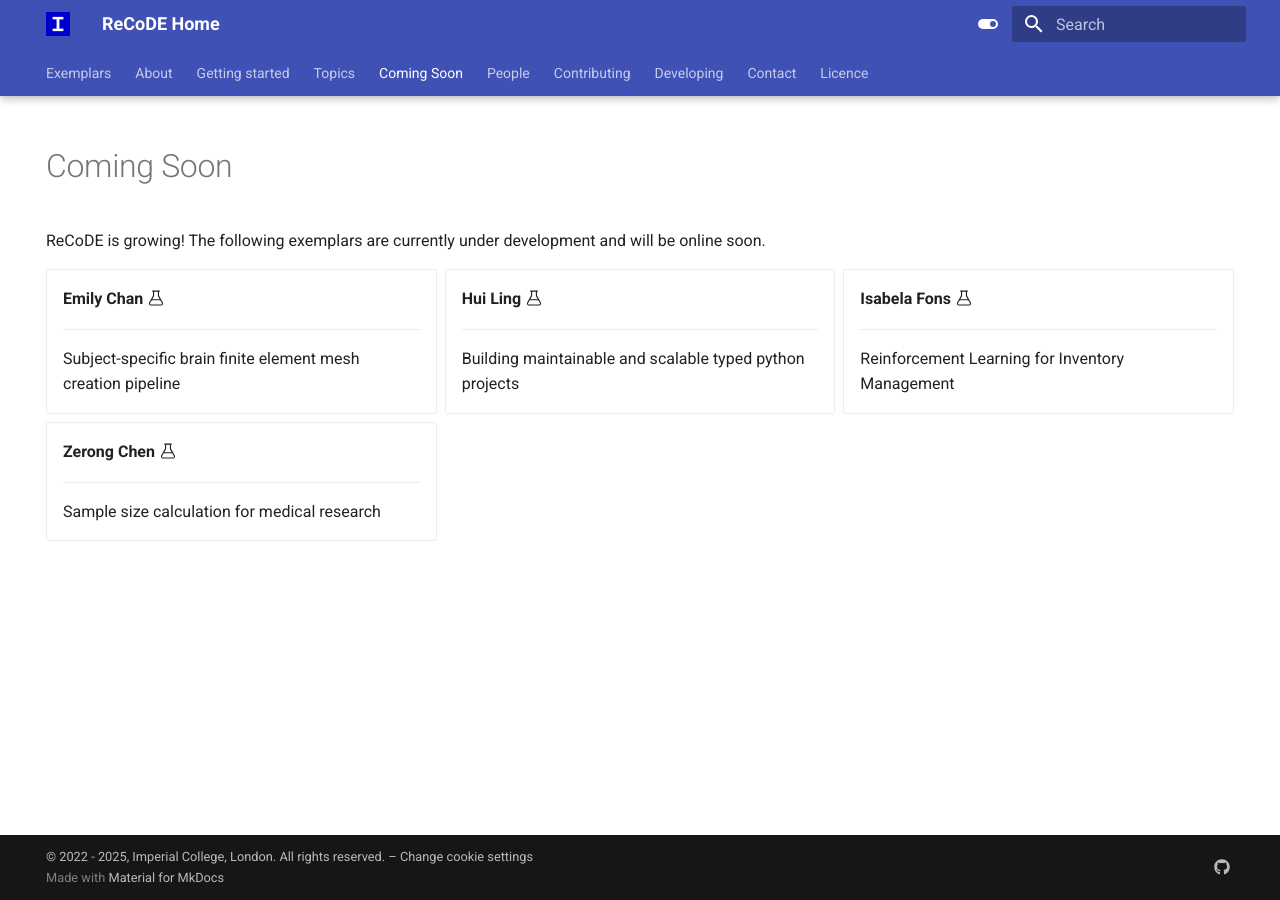
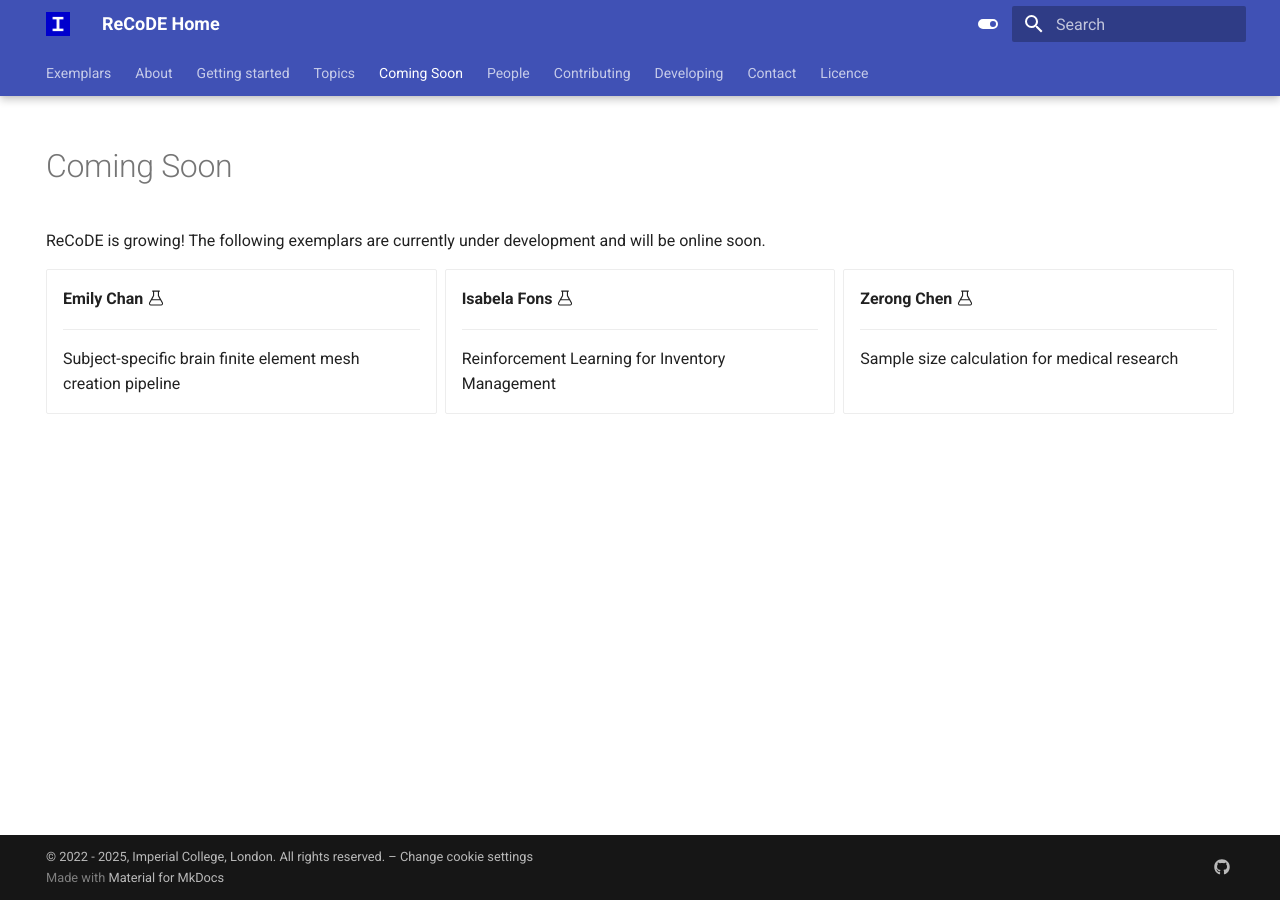
Before and after one commit to ImperialCollegeLondon/ReCoDE-home, an MkDocs documentation site: the page built from docs/coming-soon.md, in a window 1280 px wide. Built offline with MkDocs 1.6.1 and Material for MkDocs 9.7.7, drawn with Linux system fonts in a browser that asks for light colours.

Commit message:
feat: update coming soon

```diff
--- a/docs/coming-soon.md
+++ b/docs/coming-soon.md
@@ -16,11 +16,6 @@ ReCoDE is growing! The following exemplars are currently under development and w
     ---
     Subject-specific brain finite element mesh creation pipeline
 
--  __Hui Ling__ :octicons-beaker-24:
-
-    ---
-    Building maintainable and scalable typed python projects
-
 -  __Isabela Fons__ :octicons-beaker-24:
 
     ---
```
